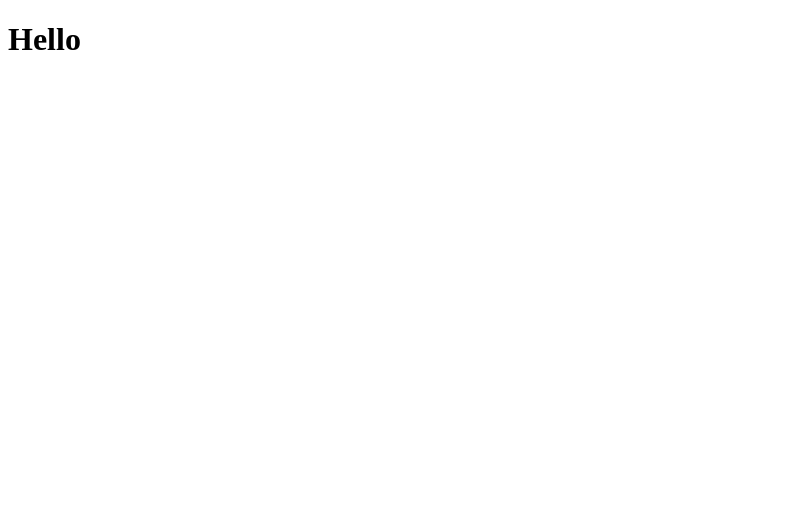
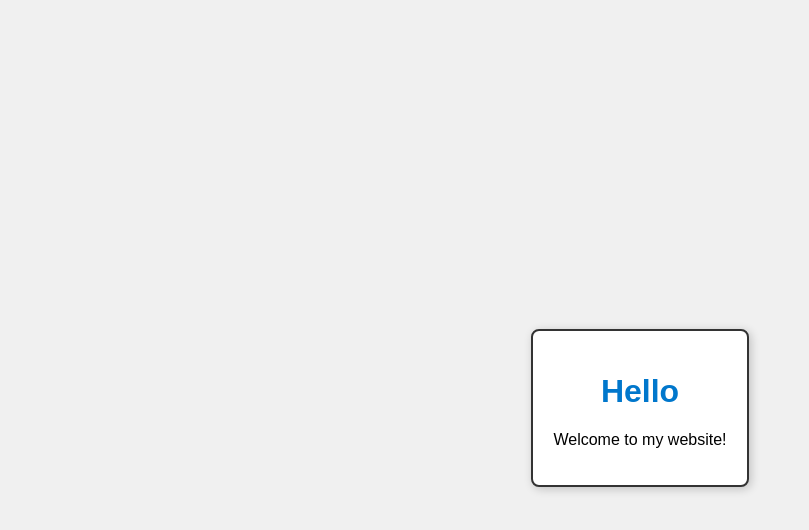
Before and after one commit to hiidaxneee/test1, a plain HTML site: page index.html in a window 1280 px wide. Shown: the whole page, without its empty margins (0-809 px from the left). Drawn offline with Linux system fonts and the light colour scheme.

Commit message:
Update index.html

```diff
--- a/index.html
+++ b/index.html
@@ -2,8 +2,32 @@
 <html>
 <head>
   <title>My First Website</title>
+  <style>
+    body {
+      font-family: Arial, sans-serif;
+      display: flex;
+      justify-content: center;
+      align-items: center;
+      height: 100vh;
+      background-color: #f0f0f0;
+    }
+    .box {
+      padding: 20px;
+      border: 2px solid #333;
+      background-color: #fff;
+      text-align: center;
+      border-radius: 8px;
+      box-shadow: 2px 2px 10px rgba(0,0,0,0.2);
+    }
+    h1 {
+      color: #0077cc;
+    }
+  </style>
 </head>
 <body>
-  <h1>Hello</h1>
+  <div class="box">
+    <h1>Hello</h1>
+    <p>Welcome to my website!</p>
+  </div>
 </body>
 </html>
```
